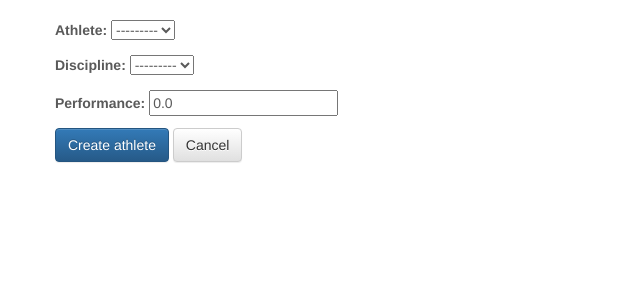
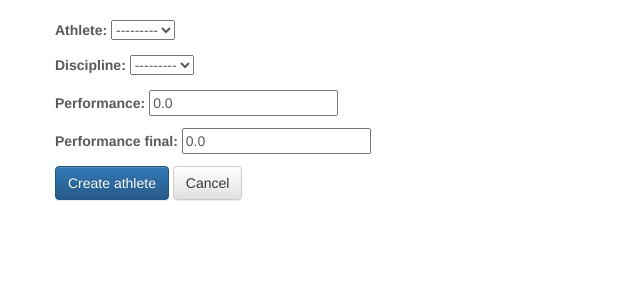
Before and after one commit to saechtner/turn-events, a Django app: page /gymnastics/performances/new in a window 1280 px wide. Shown: the part 71-371 px from the top of the page, without its empty margins (0-640 px from the left). Run offline with Django 3.2, Linux system fonts and the light colour scheme; data that the repository does not hold is empty; some libraries are stand-ins or nearby versions.

Commit message:
added final support

```diff
--- a/Turnauswertung-py3/gymnastics/controllers/performances.py
+++ b/Turnauswertung-py3/gymnastics/controllers/performances.py
@@ -13,7 +13,7 @@ def index(request):
 class PerformanceCreateView(generic.CreateView):
 
     model = Performance
-    fields = ['athlete', 'discipline', 'performance']
+    fields = ['athlete', 'discipline', 'performance', 'performance_final']
     template_name = 'gymnastics/performances/new.html'
     success_url = reverse_lazy('performances.index')
 
@@ -27,7 +27,7 @@ class PerformanceDetailView(generic.DetailView):
 class PerformanceUpdateView(generic.UpdateView):
 
     model = Performance
-    fields = ['athlete', 'discipline', 'performance']
+    fields = ['athlete', 'discipline', 'performance', 'performance_final']
     template_name = 'gymnastics/performances/edit.html'
 
     def get_success_url(self):
--- a/Turnauswertung-py3/gymnastics/models/performance.py
+++ b/Turnauswertung-py3/gymnastics/models/performance.py
@@ -3,6 +3,7 @@ from django.db import models
 class Performance(models.Model):
 
     performance = models.DecimalField(null=False, max_digits=4, decimal_places=2, default=0.0)
+    performance_final = models.DecimalField(null=False, max_digits=4, decimal_places=2, default=0.0)
 
     athlete = models.ForeignKey('Athlete')
     discipline = models.ForeignKey('Discipline')
--- a/Turnauswertung-py3/gymnastics/templates/gymnastics/performances/detail.html
+++ b/Turnauswertung-py3/gymnastics/templates/gymnastics/performances/detail.html
@@ -9,8 +9,9 @@
   <h1>Performance Details</h1>
   <p>{{ object.content }}</p>
   <p>Athlete: {{ object.athlete }}</p>
-  <p>Athlete: {{ object.discipline }}</p>
-  <p>Athlete: {{ object.performance }}</p>
+  <p>Discipline: {{ object.discipline }}</p>
+  <p>Performance: {{ object.performance }}</p>
+  <p>Performance Final: {{ object.performance_final }}</p>
 
   <a type="button" class="btn btn-warning" href="{% url 'performances.edit' object.id %}">Edit</a>
   <a type="button" class="btn btn-danger" href="{% url 'performances.delete' object.id %}">Delete</a>
--- a/Turnauswertung-py3/gymnastics/templates/gymnastics/performances/index.html
+++ b/Turnauswertung-py3/gymnastics/templates/gymnastics/performances/index.html
@@ -12,6 +12,7 @@
           <th>Athlete</th>
           <th>Discipline</th>
           <th>Performance</th>
+          <th>Performance Final</th>
           <th></th>
           <th></th>
           <th></th>
@@ -22,6 +23,7 @@
               <td><a href="{% url 'athletes.detail' performance.athlete.id %}">{{ performance.athlete }}</a></td>
               <td><a href="{% url 'disciplines.detail' performance.discipline.id %}">{{ performance.discipline }}</a></td>
               <td>{{ performance.performance }}</td>
+              <td>{{ performance.performance_final }}</td>
               <td><a  type="button" class="btn btn-xs btn-success"href="{% url 'performances.detail' performance.id %}"><span class="glyphicon glyphicon-search"></span> details</a></td>
               <td><a  type="button" class="btn btn-xs btn-warning"href="{% url 'performances.edit' performance.id %}"><span class="glyphicon glyphicon-edit"></span> edit</a></td>
               <td><a  type="button" class="btn btn-xs btn-danger"href="{% url 'performances.delete' performance.id %}"><span class="glyphicon glyphicon-remove"></span> delete</a></td>
```
Also changed, not shown: Turnauswertung-py3/gymnastics/migrations/0013_performance_performance_final.py (added).
